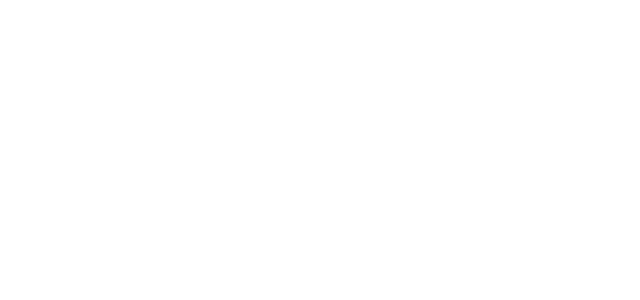
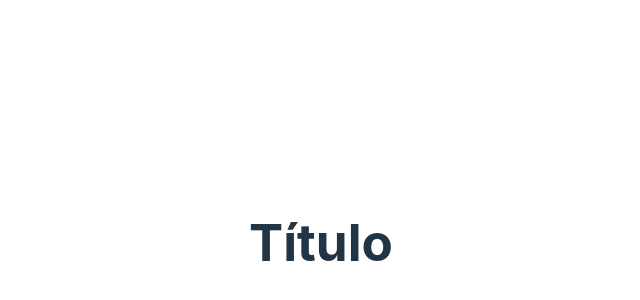
Before and after one commit to Moiseis-Cruz/NY-Times-today, a React (Vite) app: page / in a window 1280 px wide. Shown: the part 158-458 px from the top of the page, without its empty margins (319-959 px from the left). Built offline with nearby package versions, Linux system fonts and the light colour scheme.

Commit message:
I imported the "Main" component.

```diff
--- a/src/App.jsx
+++ b/src/App.jsx
@@ -1,10 +1,11 @@
 import './App.css'
+import { Main } from './components/main'
 
 function App() {
 
   return (
     <>
-
+      <Main />
     </>
   )
 }
```
